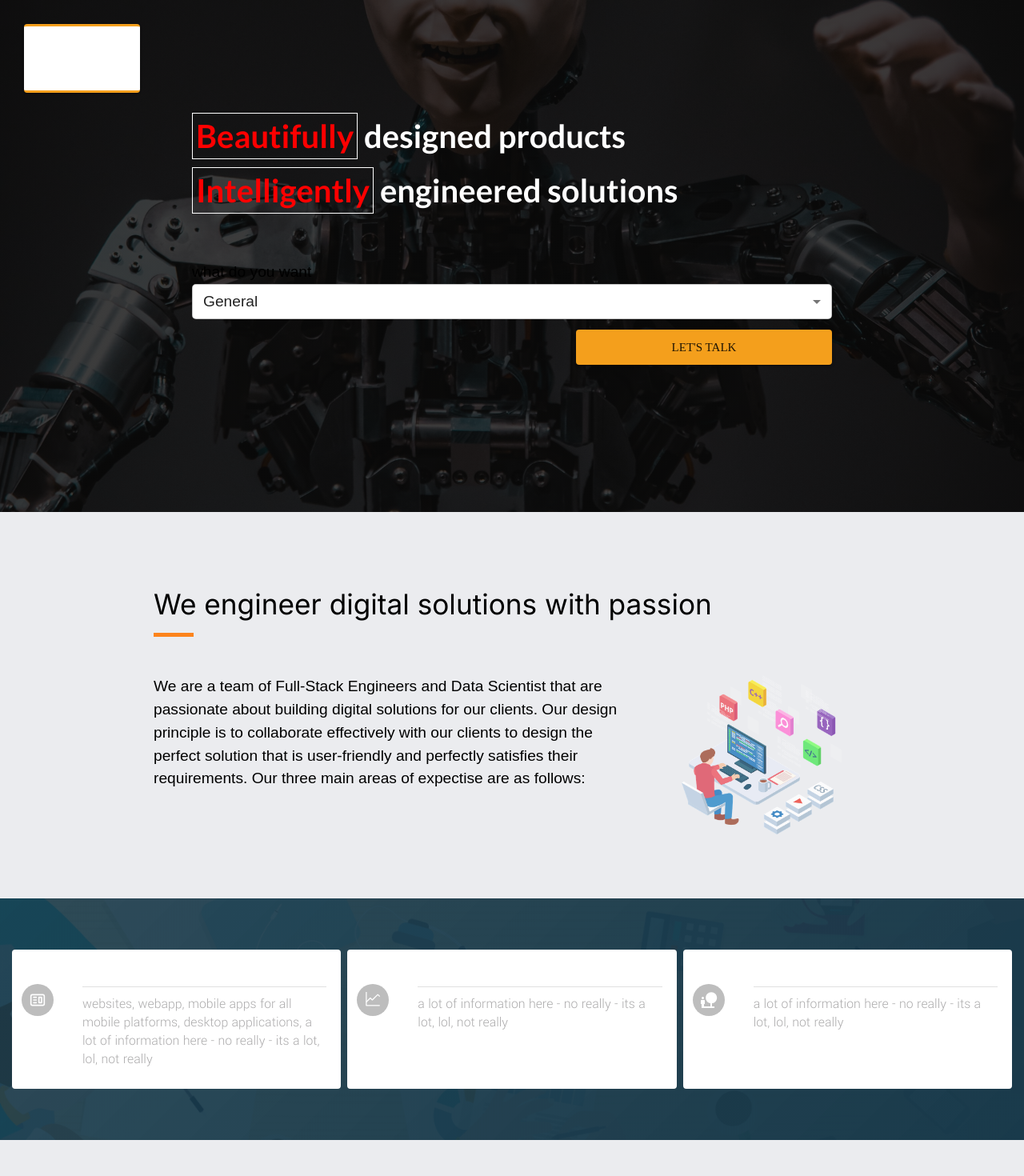
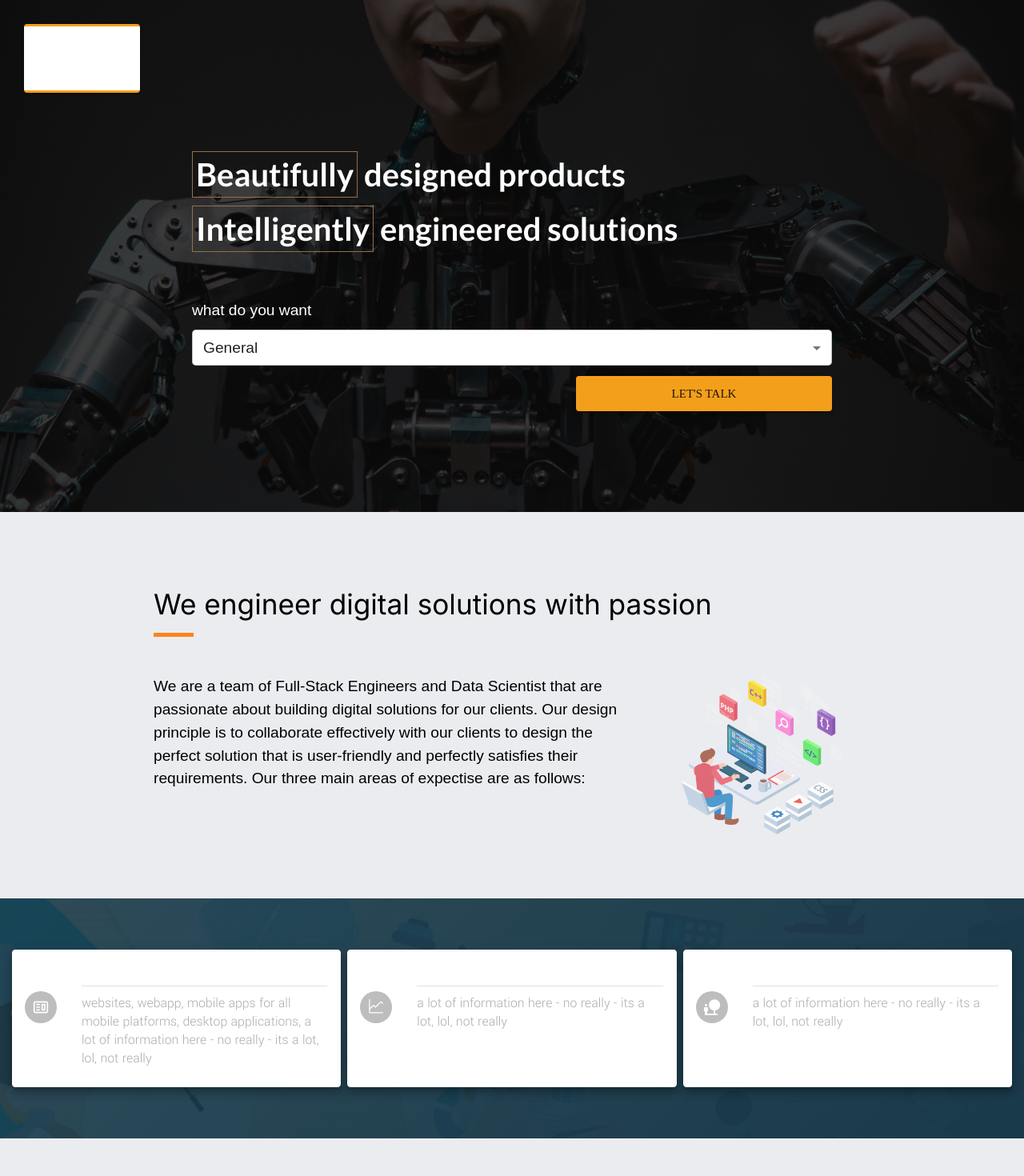
Before and after one commit to johnwondoh/devCompSite, a Next.js app: page / in a window 1280 px wide. Shown: the top 1470 px of the page at 80% size. Built offline with nearby package versions, Linux system fonts and the light colour scheme.

Commit message:
service card edits

```diff
--- a/assets/jss/landingStyles.js
+++ b/assets/jss/landingStyles.js
@@ -55,8 +55,15 @@ const landingStyles = theme => ({
         '& h2': {}
     },
     mainContainer: {
+        // height: '100%',
+        // height: '100vh',
+        // verticalAlign: 'middle',
+        // top: '0%',
+        // transform: 'translateY(25%)',
+        marginTop: '3em',
         display: 'flex',
-        justifyContent: 'center'
+        justifyContent: 'center',
+        // alignItems: 'stretch'
     },
     mainContent: {
         // margin: 'auto auto',
@@ -87,18 +94,22 @@ const landingStyles = theme => ({
         },
         '& strong': {
             // color: ' #f49f1c',
-            color: 'red',
+            // color: 'red',
             // fontStyle: 'normal',
             // fontSize: '1.3em',
             // paddingBottom: '0.1em',
             padding: '0.1em',
             // border: '2px solid #f49f1c'
-            border: '1px solid #fff'
+            border: '1px solid #937047'
+            // border: '1px solid #e7dac7'
         },
         '& span': { display: 'block', marginTop: '0.5em'}
     },
     optionsLayout: {
-
+        '& p': {
+            color: '#fff',
+            marginBottom: '0.5em'
+        },
         width: 600,
         [theme.breakpoints.down('xl')]: {
             // width: '50%'
--- a/assets/jss/serviceStyles.js
+++ b/assets/jss/serviceStyles.js
@@ -87,6 +87,7 @@ const serviceStyles = theme => ({
     gridItem: {
         // height: '100%'
         display: 'flex',
+        justifyContent: 'center',
         alignItems: 'stretch'
     },
     cardRoot: {
@@ -96,7 +97,7 @@ const serviceStyles = theme => ({
         maxWidth: 430,
         minWidth: 250,
         // border: '1px solid #f49f1c',
-        border: '2px solid #fff',
+        border: '1px solid #fff',
         // borderRadius: 25,
         // margin: 16,
         display: "flex",
@@ -106,8 +107,11 @@ const serviceStyles = theme => ({
         height: '100%',
         // backgroundColor: 'rgba(25,58,75,0.5)',
         // backgroundColor: '#ebebde',
-        backgroundColor: '#4F6272',
-        backgroundColor: '#006C67',
+        // backgroundColor: '#4F6272',
+        // backgroundColor: '#006C67',
+        // backgroundColor: 'rgba(25,58,75, 0.1)',
+        backgroundColor: 'rgba(255,255,255, 0.1)',
+        // backgroundColor: '#303c5d        ',
     },
     iconContainer: {
         // border: '1px solid red',
@@ -115,10 +119,12 @@ const serviceStyles = theme => ({
         minHeight: 70,
         display: 'flex',
         flexDirection: 'rowReverse',
-        justifyContent: 'center'
+        justifyContent: 'center',
+        alignContent: 'center'
     },
     cardContent: {
         color: 'white',
+        paddingLeft: 0,
         '& hr': {
             backgroundColor: 'white',
             height: 1,
@@ -132,7 +138,8 @@ const serviceStyles = theme => ({
     iconBox: {
         // border: '1px solid gray',
         // borderRadius: '50%',
-        marginTop: 35,
+        // marginTop: 35,
+        marginTop: 45,
         // minWidth: 20,
         // maxWidth: 30,
         width: '4vw',
@@ -141,6 +148,7 @@ const serviceStyles = theme => ({
         flexDirection: 'rowReverse',
         justifyContent: 'center',
         alignItems: 'center',
+        alignContent: 'center',
         fontSize: 30,
         color: 'blue'
     },
@@ -148,14 +156,15 @@ const serviceStyles = theme => ({
         // backgroundColor: 'white',
         backgroundColor: 'rgba(255, 255, 255,0.9)',
         // color: 'rgb(252,132,28)'
-        color: 'rgb(16, 21, 235)',
+        // color: 'rgb(16, 21, 235)',
+        color: 'rgb(252,132,28)',
         fontSize: '1em',
         width: 50,
         height: 50,
         // width: theme.spacing(7),
         // height: theme.spacing(7),
         // border: '3px solid lightseagreen',
-        marginRight: 10
+        // marginRight: 10
     },
 
     hexIconBox: {
--- a/components/DevServices/EachService.js
+++ b/components/DevServices/EachService.js
@@ -30,7 +30,7 @@ const EachService = props => {
     return (
         <ThemeProvider theme={theme}>
             <Grid item xs={12} sm={12} md={6} lg={4} className={classes.gridItem} >
-                <Card className={classes.cardRoot} elevation={0}>
+                <Card className={classes.cardRoot} raised>
                     <Box className={classes.iconContainer}>
                         <Box className={classes.iconBox}>
                             <Avatar className={classes.avatar}>
--- a/components/welcome/Landing.js
+++ b/components/welcome/Landing.js
@@ -54,7 +54,7 @@ const Landing = props => {
                                 </Typography>
                             </Box>
                             <Box className={classes.optionsLayout}>
-                                <Typography>what do you want</Typography>
+                                <Typography variant='body1' component='p'>what do you want</Typography>
                                 <Selection />
                             </Box>
                         </Box>
```
